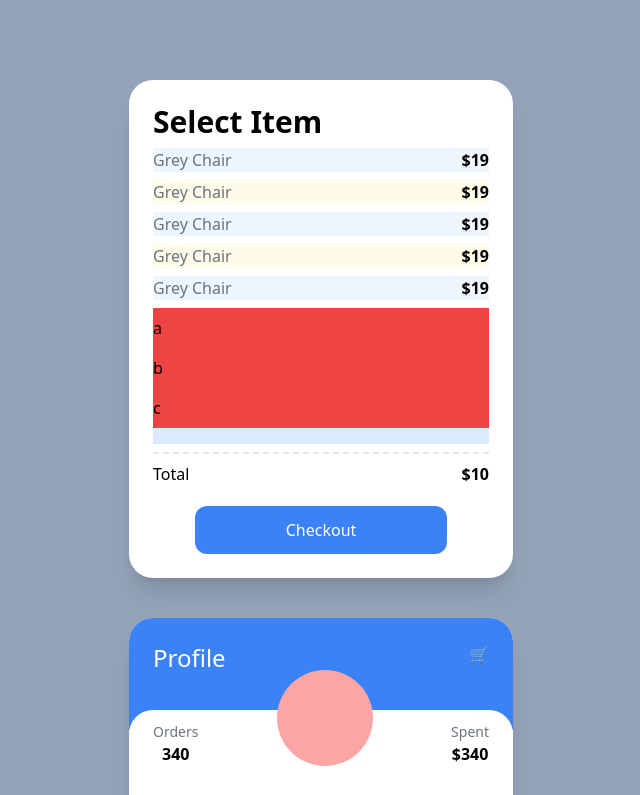
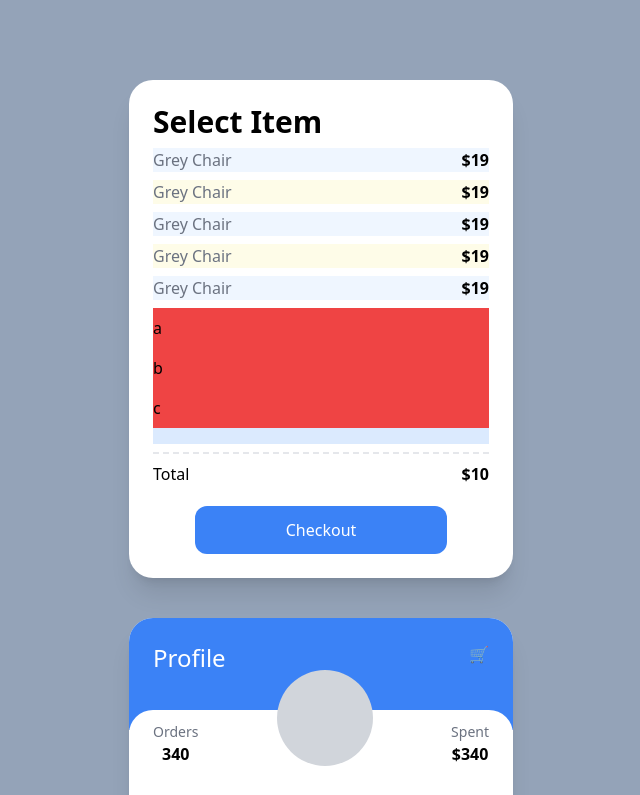
Before and after one commit to juhui88/NextJsStudy, a Next.js app in the folder tailwindcss/: page / in a window 1280 px wide. Shown: the top 795 px of the page, without its empty margins (319-959 px from the left). Built offline with nearby package versions, Linux system fonts and the light colour scheme.

Commit message:
group modifier

```diff
--- a/tailwindcss/pages/index.tsx
+++ b/tailwindcss/pages/index.tsx
@@ -45,7 +45,7 @@ const Home:NextPage = () =>{
         </div>
 
       </div>
-      <div className="bg-white overflow-hidden rounded-3xl shadow-xl w-96 mx-auto">
+      <div className="bg-white overflow-hidden rounded-3xl shadow-xl w-96 mx-auto group">
         <div className="bg-blue-500 p-6 pb-14 flex justify-between">
           <span className="text-white text-2xl">Profile</span>
           <span>🛒</span>
@@ -56,7 +56,7 @@ const Home:NextPage = () =>{
               <span className="text-sm text-gray-500">Orders</span>
               <span className="font-semibold">340</span>
             </div>
-            <div className="h-24 w-24 bg-red-300 rounded-full" />
+            <div className="h-24 w-24 bg-gray-300 rounded-full group-hover:bg-red-300" />
             <div className="flex flex-col items-center">
               <span className="text-sm text-gray-500">Spent</span>
               <span className="font-semibold">$340</span>
```
